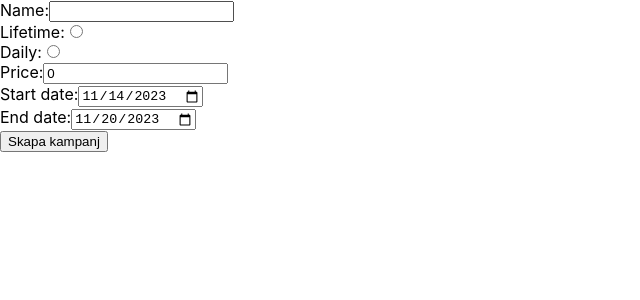
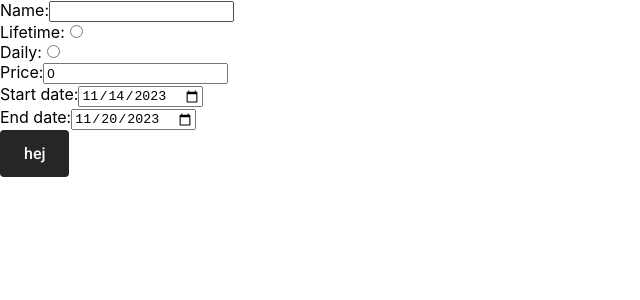
Before and after one commit to vilmachristensen/kurr-ads-manager, a React (Create React App) app in the folder kurr-ads-manager/: page / in a window 1280 px wide. Shown: the top 300 px of the page, without its empty margins (0-640 px from the left). Built offline with nearby package versions, Linux system fonts and the light colour scheme.

Commit message:
Moved node_modules

```diff
--- a/kurr-ads-manager/package.json
+++ b/kurr-ads-manager/package.json
@@ -3,6 +3,11 @@
   "version": "0.1.0",
   "private": true,
   "dependencies": {
+    "@emotion/react": "^11.11.1",
+    "@emotion/styled": "^11.11.0",
+    "@fontsource/roboto": "^5.0.8",
+    "@mui/icons-material": "^5.14.18",
+    "@mui/material": "^5.14.18",
     "@testing-library/jest-dom": "^5.17.0",
     "@testing-library/react": "^13.4.0",
     "@testing-library/user-event": "^13.5.0",
@@ -14,6 +19,7 @@
     "react-dom": "^18.2.0",
     "react-router-dom": "^6.20.0",
     "react-scripts": "5.0.1",
+    "styled-components": "^6.1.1",
     "web-vitals": "^2.1.4"
   },
   "scripts": {
--- a/kurr-ads-manager/src/components/buttons/PrimaryButton.tsx
+++ b/kurr-ads-manager/src/components/buttons/PrimaryButton.tsx
@@ -6,10 +6,11 @@ import Colors from '../../styles/Colors';
 interface PrimaryButtonProps {
   title: string;
   disabled: boolean;
+  onClick: React.MouseEventHandler<HTMLButtonElement>;
 }
 
-const PrimaryButton: React.FC<PrimaryButtonProps> = ({ title, disabled }) => {
-  return <Primary disabled={disabled}><Default_medium>{title}</Default_medium></Primary>;
+const PrimaryButton: React.FC<PrimaryButtonProps> = ({ title, disabled, onClick }) => {
+  return <Primary onClick={onClick} disabled={disabled}><Default_medium>{title}</Default_medium></Primary>;
 };
 
 const Primary = styled.button`
--- a/kurr-ads-manager/src/views/CampaignPage.tsx
+++ b/kurr-ads-manager/src/views/CampaignPage.tsx
@@ -2,6 +2,7 @@ import { useState } from 'react';
 import { CampaignProvider, useCampaign } from '../state/Context';
 import { Banner, Campaign, Ingredient } from '../types/AdTypes';
 import { useNavigate } from 'react-router-dom';
+import PrimaryButton from '../components/buttons/PrimaryButton';
 
 const CampaignPage: React.FC = () => {
   const navigate = useNavigate();
@@ -109,9 +110,7 @@ const CampaignPage: React.FC = () => {
             />
           </label>
         </form>
-        <button type="button" onClick={handleClick}>
-          Skapa kampanj
-        </button>
+        <PrimaryButton title='hej' disabled={false} onClick={handleClick}/>
       </div>
     </CampaignProvider>
   );
```
Also changed, not shown: 1 other file (tests, documents, lock files or other folders).
